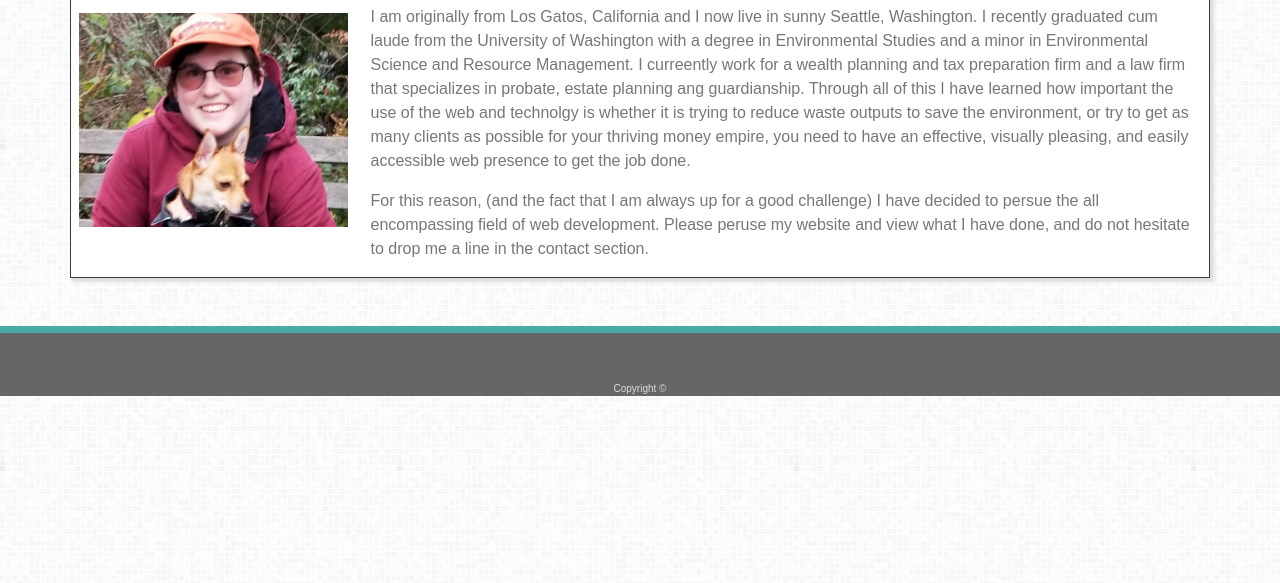
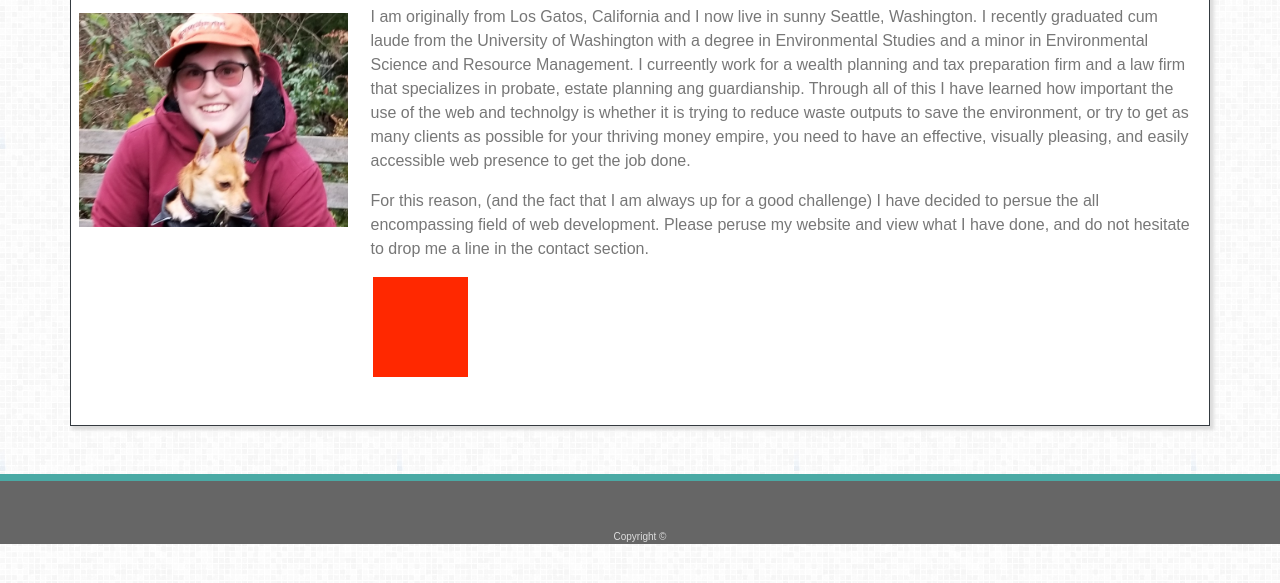
Before and after one commit to SamanthaAO/Bootstrap-Portfolio, a plain HTML site: page index.html in a window 1280 px wide. Shown: the part 173-756 px from the top of the page. Drawn offline with nearby package versions, Linux system fonts and the light colour scheme.

Commit message:
created cool animation

```diff
--- a/index.html
+++ b/index.html
@@ -39,7 +39,7 @@
         </div>
     </header>
 
-    <div class="container justify-content-center mt-5 mb-5 border border-dark" id="content_container">
+    <div class="container justify-content-center mt-5 mb-5 pb-5 border border-dark" id="content_container">
         <div class="row">
             <h2 class="col-sm-12 border-bottom p-2">About Me</h2>
         </div>
@@ -57,7 +57,11 @@
                 <p>For this reason, (and the fact that I am always up for a good challenge) I have decided to persue the all encompassing field of web development.
                 Please peruse my website and view what I have done, and do not hesitate to drop me a line in the contact section.
                 </p>
+
             </div>
+        </div>
+        <div class="row">
+            <div class="animation col-sm-1"></div>
         </div>
    </div>
 
--- a/style.css
+++ b/style.css
@@ -1,7 +1,15 @@
 html, body {
     font-family: 'Arial', 'Helvetica Neue', Helvetica, sans-serif;
     background-image: url("grey.png");
+
 }
+
+body {
+    height: calc(100vh - 66px - 63px);
+}
+
+
+
 
 /*header*/
 
@@ -48,3 +56,23 @@ footer {
     border-top: 7px solid #4aaaa5;
     background-color: #666666;
 }
+
+.animation {
+    width: 10%;
+    height: 100px;
+    background-color: red;
+    animation: box 20s ease 1s infinite alternate;
+    position: relative;
+
+}
+
+@keyframes box {
+    17%  {background-color: red;}
+    34%  {background-color: orange;}
+    51%  {background-color: yellow;}
+    68%  {background-color: green;}
+    85% {background-color: blue;}
+    100% {background-color: purple;}
+    from {left: 0;}
+    to {left: 90%;}
+}
```
Also changed, not shown: contact.html (+2 -2 lines).
